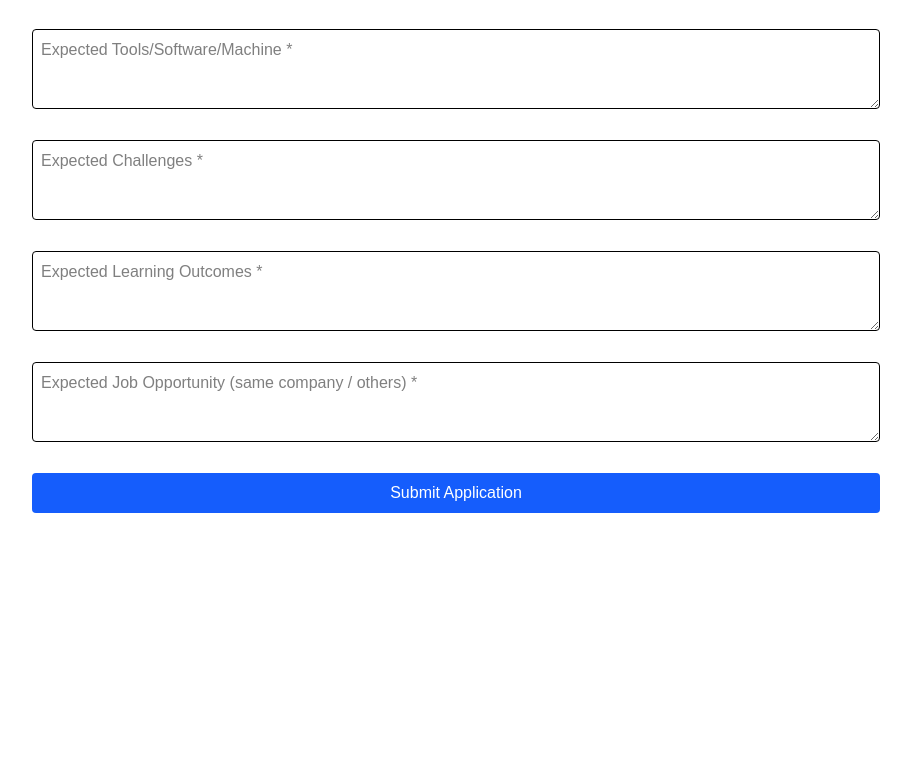
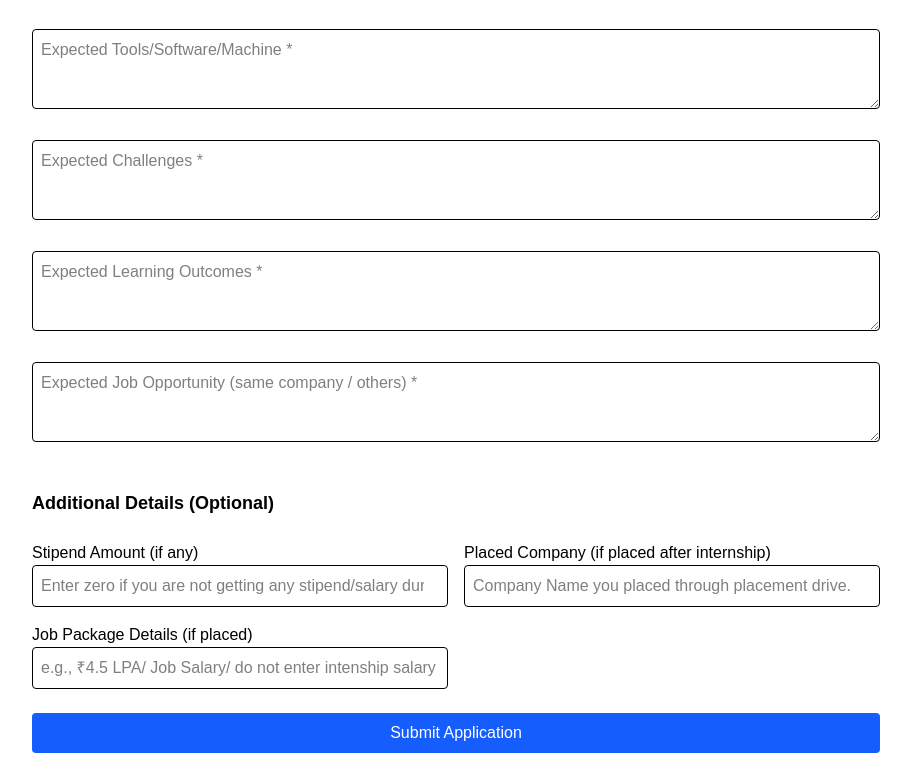
Before and after one commit to kptattendance/kptinternship, a React (Vite) app in the folder frontend/: page /internship-application-submit in a window 1280 px wide. Shown: the part 1395-2172 px from the top of the page, without its empty margins (184-1095 px from the left). Before the commit the page ends 1932 px from the top, so only its background shows below. Built offline with nearby package versions, Linux system fonts and the light colour scheme; no server answers.

Commit message:
updated bits and pieces

```diff
--- a/frontend/src/pages/hod/HodReviewModal.jsx
+++ b/frontend/src/pages/hod/HodReviewModal.jsx
@@ -113,6 +113,15 @@ export default function HodReviewModal({ selected, setSelected }) {
               <p>
                 <strong>Job Opportunity:</strong> {selected.jobOpportunity}
               </p>
+              <p>
+                <strong>Stipend:</strong> {selected.stipendAmount}
+              </p>
+              <p>
+                <strong>Placed Company:</strong> {selected.PlacedCompany}
+              </p>
+              <p>
+                <strong>Job Package:</strong> {selected.jobPackage}
+              </p>
             </div>
           </div>
 
--- a/frontend/src/pages/reviewers/ReviewModal.jsx
+++ b/frontend/src/pages/reviewers/ReviewModal.jsx
@@ -194,6 +194,15 @@ export default function ReviewModal({
                 <li>
                   <strong>Job Opportunity:</strong> {selected.jobOpportunity}
                 </li>
+                <li>
+                  <strong>Stipend:</strong> {selected.stipendAmount}
+                </li>
+                <li>
+                  <strong>Placed Company:</strong> {selected.PlacedCompany}
+                </li>
+                <li>
+                  <strong>Job Package:</strong> {selected.jobPackage}
+                </li>
               </ul>
             </div>
           </div>
--- a/frontend/src/pages/students/InternshipApplicationForm.jsx
+++ b/frontend/src/pages/students/InternshipApplicationForm.jsx
@@ -32,6 +32,9 @@ const initialFormState = {
   expectedChallenges: "",
   learningOutcomes: "",
   jobOpportunity: "",
+  stipendAmount: "", // 🆕 optional field
+  PlacedCompany: "", // 🆕 optional field
+  jobPackage: "", // 🆕 optional field
 };
 
 export default function InternshipApplicationForm() {
@@ -424,6 +427,56 @@ export default function InternshipApplicationForm() {
             required
           ></textarea>
 
+          {/* Optional Fields */}
+          <h2 className="text-lg font-semibold mt-4">
+            Additional Details (Optional)
+          </h2>
+          <div className="grid md:grid-cols-2 gap-4">
+            <div>
+              <label className="block font-medium">
+                Stipend Amount (if any)
+              </label>
+              <input
+                type="number"
+                onWheel={(e) => e.target.blur()}
+                name="stipendAmount"
+                value={form.stipendAmount}
+                onChange={handleChange}
+                className="w-full border p-2 rounded"
+                placeholder="Enter zero if you are not getting any stipend/salary during internship "
+                min="0"
+              />
+            </div>
+
+            <div>
+              <label className="block font-medium">
+                Placed Company (if placed after internship)
+              </label>
+              <input
+                type="text"
+                name="PlacedCompany"
+                value={form.PlacedCompany}
+                onChange={handleChange}
+                className="w-full border p-2 rounded"
+                placeholder="Company Name you placed through placement drive."
+              />
+            </div>
+
+            <div>
+              <label className="block font-medium">
+                Job Package Details (if placed)
+              </label>
+              <input
+                type="text"
+                name="jobPackage"
+                value={form.jobPackage}
+                onChange={handleChange}
+                className="w-full border p-2 rounded"
+                placeholder="e.g., ₹4.5 LPA/ Job Salary/ do not enter intenship salary "
+              />
+            </div>
+          </div>
+
           {/* Submit */}
           {/* Submit */}
           <button
```
Also changed, not shown: 2 other files (tests, documents, lock files or other folders).
